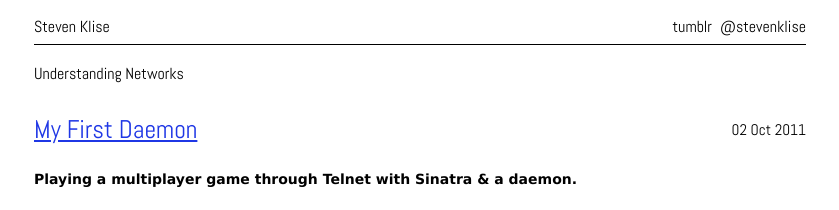
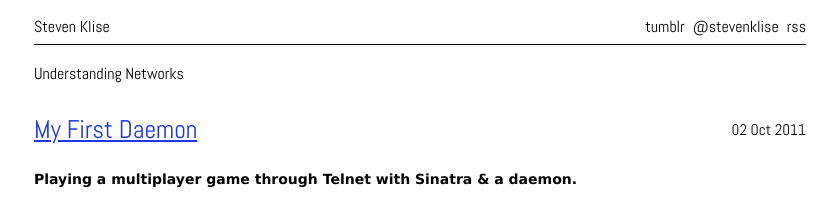
Before and after one commit to paulmmay/blog.paulmay.org, a Jekyll site: the page built from Understanding-Networks/index.html, in a window 1280 px wide. Shown: the top 210 px of the page, without its empty margins (220-1059 px from the left). Built offline with Jekyll 4.4.1, drawn with Linux system fonts in a browser that asks for light colours; some web fonts are replaced; Markdown is read by kramdown in place of the engine named in the settings.

Commit message:
Link to feedburner in title

```diff
--- a/_layouts/default.html
+++ b/_layouts/default.html
@@ -16,6 +16,7 @@
           <ul>
             <li><a href="http://stevenklise.tumblr.com">tumblr</a></li>
             <li><a href="http://twitter.com/stevenklise">@stevenklise</a></li>
+            <li><a href="http://feeds.feedburner.com/StevenKlise">rss</a></li>
           </ul>
         </div>
         <div id="content">
--- a/feed/index.xml
+++ b/feed/index.xml
@@ -23,5 +23,4 @@ layout: nil
    <content type="html">{{ post.content | xml_escape }}</content>
  </entry>
  {% endfor %}
-
 </feed>
```
Also changed, not shown: 8 other files.
